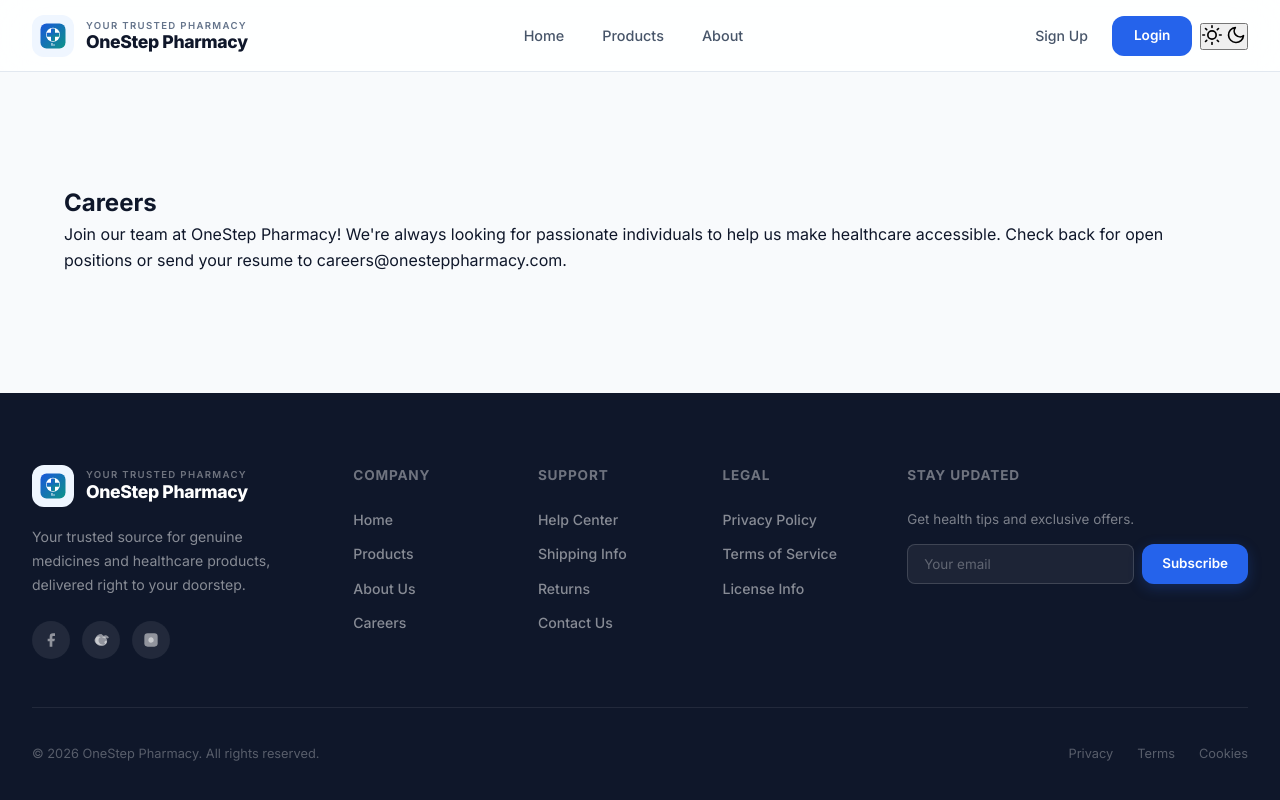
After one commit to habibishrawanshah-ctrl/onesteppharmacy, a Django app: page /careers/ in a window 1280 px wide. The commit adds this page. Run offline with Django 5.2, Linux system fonts and the light colour scheme.

Commit message:
Create 8 static pages (Careers, Help Center, Shipping, Returns, Contact, Privacy, Terms, License) and wire footer links

```diff
--- a/pharmacy_ecommerce/pharmacy_ecommerce/urls.py
+++ b/pharmacy_ecommerce/pharmacy_ecommerce/urls.py
@@ -30,7 +30,15 @@ urlpatterns = [
     path('login/', views.login_view, name='login'),
     path('logout/', views.logout_view, name='logout'),
     path('about/', views.about, name='about'),
-    path('', views.home, name='home'),  # <-- add this line
+    path('careers/', views.page_view, {'template': 'pages/careers.html'}, name='careers'),
+    path('help-center/', views.page_view, {'template': 'pages/help_center.html'}, name='help_center'),
+    path('shipping-info/', views.page_view, {'template': 'pages/shipping_info.html'}, name='shipping_info'),
+    path('returns/', views.page_view, {'template': 'pages/returns.html'}, name='returns'),
+    path('contact-us/', views.page_view, {'template': 'pages/contact_us.html'}, name='contact_us'),
+    path('privacy-policy/', views.page_view, {'template': 'pages/privacy_policy.html'}, name='privacy_policy'),
+    path('terms-of-service/', views.page_view, {'template': 'pages/terms_of_service.html'}, name='terms_of_service'),
+    path('license-info/', views.page_view, {'template': 'pages/license_info.html'}, name='license_info'),
+    path('', views.home, name='home'),
 ]
 
 from django.conf import settings
--- a/pharmacy_ecommerce/pharmacy_ecommerce/views.py
+++ b/pharmacy_ecommerce/pharmacy_ecommerce/views.py
@@ -31,3 +31,7 @@ def logout_view(request):
         logout(request)
         return redirect('login')
     return render(request, 'users/logout.html')
+
+
+def page_view(request, template):
+    return render(request, template)
--- a/pharmacy_ecommerce/templates/about.html
+++ b/pharmacy_ecommerce/templates/about.html
@@ -185,7 +185,7 @@
     </p>
     <div class="hero-buttons">
       <a href="/products/" class="btn btn-primary">Browse Products</a>
-      <a href="#" class="btn btn-outline">Contact Us</a>
+      <a href="/contact-us/" class="btn btn-outline">Contact Us</a>
     </div>
   </div>
   <div class="model-viewer-wrapper" id="model-wrapper">
--- a/pharmacy_ecommerce/templates/base.html
+++ b/pharmacy_ecommerce/templates/base.html
@@ -114,24 +114,24 @@
               <a href="/">Home</a>
               <a href="/products/">Products</a>
               <a href="/about/">About Us</a>
-              <a href="#">Careers</a>
+              <a href="/careers/">Careers</a>
             </div>
           </div>
           <div class="footer-col">
             <h4>Support</h4>
             <div class="footer-links">
-              <a href="#">Help Center</a>
-              <a href="#">Shipping Info</a>
-              <a href="#">Returns</a>
-              <a href="#">Contact Us</a>
+              <a href="/help-center/">Help Center</a>
+              <a href="/shipping-info/">Shipping Info</a>
+              <a href="/returns/">Returns</a>
+              <a href="/contact-us/">Contact Us</a>
             </div>
           </div>
           <div class="footer-col">
             <h4>Legal</h4>
             <div class="footer-links">
-              <a href="#">Privacy Policy</a>
-              <a href="#">Terms of Service</a>
-              <a href="#">License Info</a>
+              <a href="/privacy-policy/">Privacy Policy</a>
+              <a href="/terms-of-service/">Terms of Service</a>
+              <a href="/license-info/">License Info</a>
             </div>
           </div>
           <div class="footer-col">
--- /dev/null
+++ b/pharmacy_ecommerce/templates/pages/careers.html
@@ -0,0 +1 @@
+{% extends 'base.html' %}{% load static %}{% block title %}Careers - OneStep Pharmacy{% endblock %}{% block content %}<section class="page-content"><h1>Careers</h1><p>Join our team at OneStep Pharmacy! We're always looking for passionate individuals to help us make healthcare accessible. Check back for open positions or send your resume to careers@onesteppharmacy.com.</p></section>{% endblock %}
--- /dev/null
+++ b/pharmacy_ecommerce/templates/pages/contact_us.html
@@ -0,0 +1 @@
+{% extends 'base.html' %}{% load static %}{% block title %}Contact Us - OneStep Pharmacy{% endblock %}{% block content %}<section class="page-content"><h1>Contact Us</h1><p>We'd love to hear from you! Reach out to our team for any questions, concerns, or feedback.</p><p><strong>Email:</strong> support@onesteppharmacy.com</p><p><strong>Phone:</strong> +977-1-4XXXXXX</p><p><strong>Address:</strong> Kathmandu, Nepal</p><p><strong>Hours:</strong> Mon-Fri 9:00 AM - 6:00 PM, Sat 9:00 AM - 1:00 PM</p></section>{% endblock %}
--- /dev/null
+++ b/pharmacy_ecommerce/templates/pages/help_center.html
@@ -0,0 +1 @@
+{% extends 'base.html' %}{% load static %}{% block title %}Help Center - OneStep Pharmacy{% endblock %}{% block content %}<section class="page-content"><h1>Help Center</h1><p>Find answers to common questions about ordering, prescriptions, delivery, and more. Can't find what you're looking for? Reach out to our support team.</p><h2>Frequently Asked Questions</h2><p><strong>How do I place an order?</strong> Browse our products, add items to your cart, and proceed to checkout.</p><p><strong>Is my prescription required?</strong> Yes, prescription medicines require a valid prescription from a licensed doctor.</p><p><strong>What are the delivery times?</strong> Standard delivery takes 3-5 business days.</p></section>{% endblock %}
--- /dev/null
+++ b/pharmacy_ecommerce/templates/pages/license_info.html
@@ -0,0 +1 @@
+{% extends 'base.html' %}{% load static %}{% block title %}License Info - OneStep Pharmacy{% endblock %}{% block content %}<section class="page-content"><h1>License Information</h1><p>OneStep Pharmacy is a licensed and registered pharmacy operating in compliance with all applicable regulations.</p><p><strong>Business Registration:</strong> XXXXXXXX</p><p><strong>Pharmacy License:</strong> XXXXXXXX</p><p><strong>Issuing Authority:</strong> Department of Drug Administration, Nepal</p><p>For verification or inquiries regarding our licenses, please contact our compliance team.</p></section>{% endblock %}
--- /dev/null
+++ b/pharmacy_ecommerce/templates/pages/privacy_policy.html
@@ -0,0 +1 @@
+{% extends 'base.html' %}{% load static %}{% block title %}Privacy Policy - OneStep Pharmacy{% endblock %}{% block content %}<section class="page-content"><h1>Privacy Policy</h1><p>Your privacy matters to us. This policy explains how we collect, use, and protect your personal information when you use our services.</p><h2>Information We Collect</h2><p>We collect information you provide during registration and ordering, including name, address, phone number, and prescription details.</p><h2>How We Use Your Information</h2><p>Your information is used to process orders, verify prescriptions, and improve our services. We never share your data with third parties without your consent.</p><h2>Data Security</h2><p>We implement appropriate security measures to protect your personal information against unauthorized access or disclosure.</p></section>{% endblock %}
--- /dev/null
+++ b/pharmacy_ecommerce/templates/pages/returns.html
@@ -0,0 +1 @@
+{% extends 'base.html' %}{% load static %}{% block title %}Returns - OneStep Pharmacy{% endblock %}{% block content %}<section class="page-content"><h1>Returns & Refunds</h1><p>We stand behind the quality of our products. If you receive a damaged or incorrect item, contact us within 7 days of delivery for a replacement or refund.</p><p>Prescription medicines cannot be returned once dispensed due to regulatory requirements. Over-the-counter products may be returned within 7 days if unopened and in original packaging.</p></section>{% endblock %}
--- /dev/null
+++ b/pharmacy_ecommerce/templates/pages/shipping_info.html
@@ -0,0 +1 @@
+{% extends 'base.html' %}{% load static %}{% block title %}Shipping Info - OneStep Pharmacy{% endblock %}{% block content %}<section class="page-content"><h1>Shipping Information</h1><p>We deliver to all addresses across the country. Standard shipping takes 3-5 business days. Express shipping (2-3 business days) is available for an additional fee. Free shipping on orders over Rs. 1000.</p><p>All orders are packed discreetly and securely to ensure your privacy and product safety.</p></section>{% endblock %}
--- /dev/null
+++ b/pharmacy_ecommerce/templates/pages/terms_of_service.html
@@ -0,0 +1 @@
+{% extends 'base.html' %}{% load static %}{% block title %}Terms of Service - OneStep Pharmacy{% endblock %}{% block content %}<section class="page-content"><h1>Terms of Service</h1><p>By using OneStep Pharmacy, you agree to these terms. Please read them carefully.</p><h2>Use of Service</h2><p>You must be 18 years or older to use our service. Prescription medicines require a valid prescription.</p><h2>Pricing & Availability</h2><p>Prices are subject to change without notice. We reserve the right to modify or discontinue products at any time.</p><h2>Limitation of Liability</h2><p>OneStep Pharmacy is not liable for any damages arising from the use of our products or services, except as required by law.</p></section>{% endblock %}
```
Also changed, not shown: report/productdetaila.png (added), report/rId35.png (added), report/rId39.png (added), report/rId43.png (added), 3 other files.
